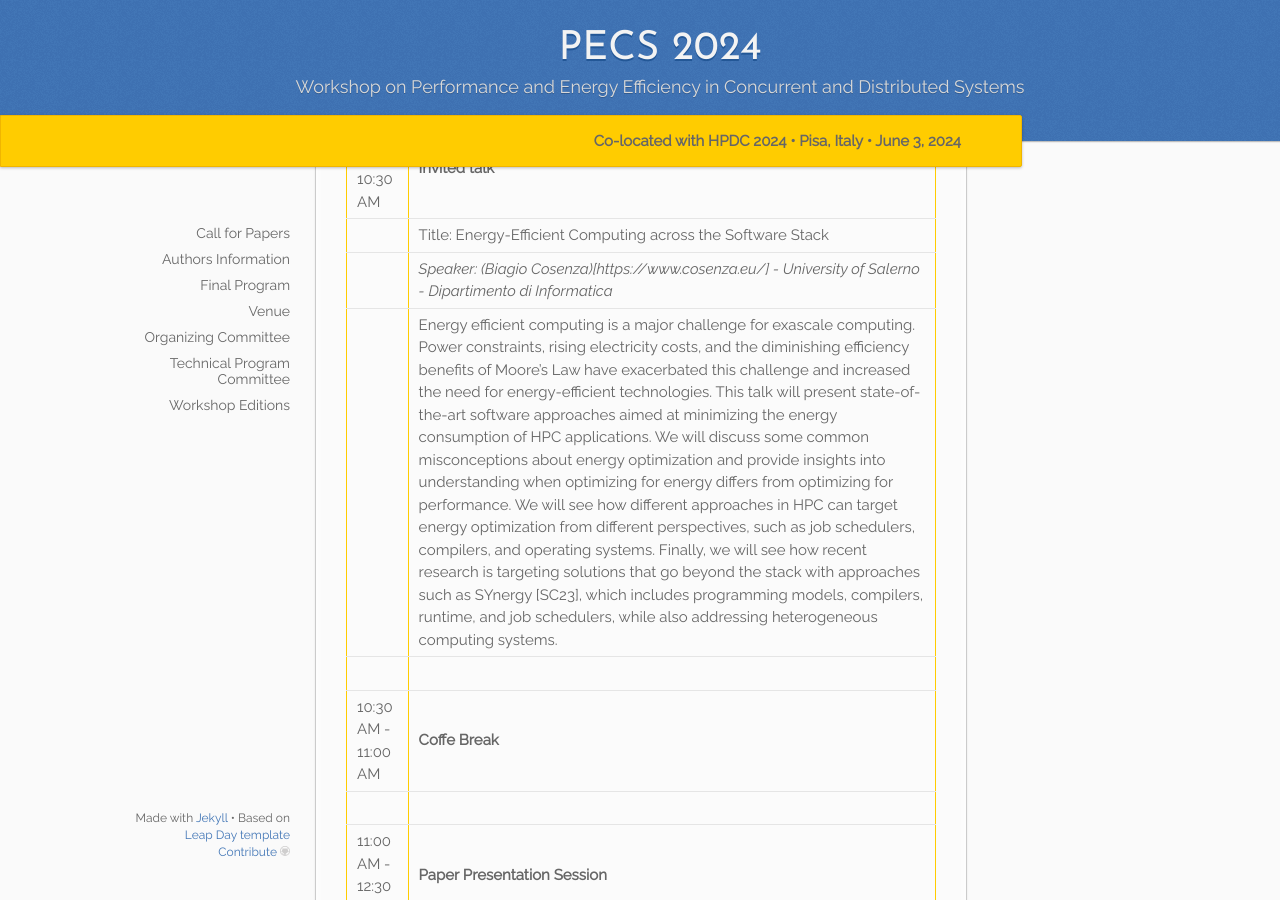
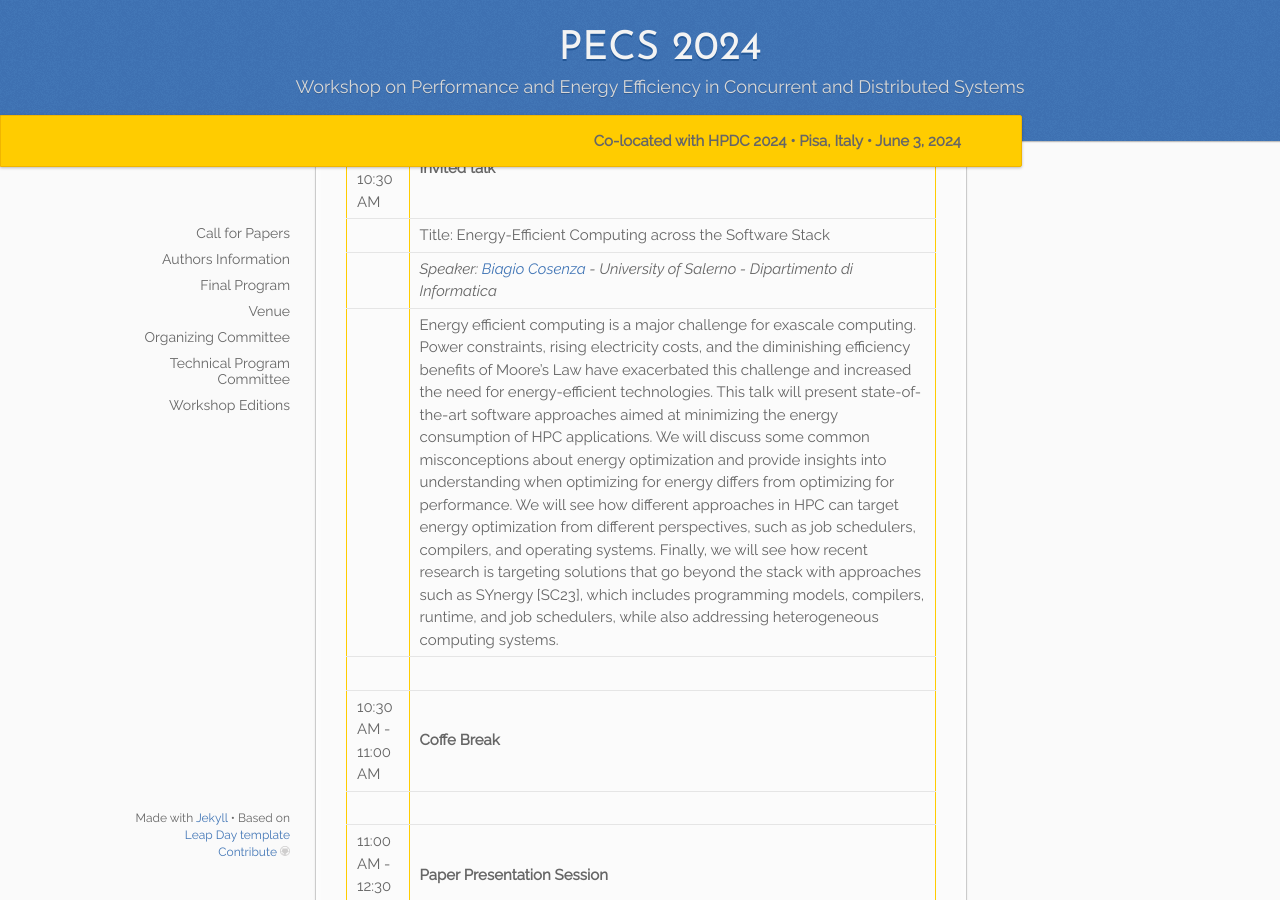
Before and after one commit to pecs-workshop/pecs-workshop.github.io, a Jekyll site: the page built from _2024/05.program.md, in a window 1280 px wide and 900 px high, scrolled down 422 px. Built offline with Jekyll 4.4.1, drawn with Linux system fonts in a browser that asks for light colours.

Commit message:
fixed program
Signed-off-by: Romolo Marotta <romolo.marotta@gmail.com>

```diff
--- a/_2024/05.program.md
+++ b/_2024/05.program.md
@@ -19,7 +19,7 @@ All times are Central European Time (CET).
 | |
 | 9:30 AM - 10:30 AM | **Invited talk**
 | | Title: Energy-Efficient Computing across the Software Stack
-| | *Speaker: (Biagio Cosenza)[https://www.cosenza.eu/] - University of Salerno - Dipartimento di Informatica*
+| | *Speaker: [Biagio Cosenza](https://www.cosenza.eu/) - University of Salerno - Dipartimento di Informatica*
 | | Energy efficient computing is a major challenge for exascale computing. Power constraints, rising electricity costs, and the diminishing efficiency benefits of Moore's Law have exacerbated this challenge and increased the need for energy-efficient technologies. This talk will present state-of-the-art software approaches aimed at minimizing the energy consumption of HPC applications. We will discuss some common misconceptions about energy optimization and provide insights into understanding when optimizing for energy differs from optimizing for performance. We will see how different approaches in HPC can target energy optimization from different perspectives, such as job schedulers, compilers, and operating systems. Finally, we will see how recent research is targeting solutions that go beyond the stack with approaches such as SYnergy [SC23], which includes programming models, compilers, runtime, and job schedulers, while also addressing heterogeneous computing systems.
 | |
 | 10:30 AM - 11:00 AM | **Coffe Break**
```
